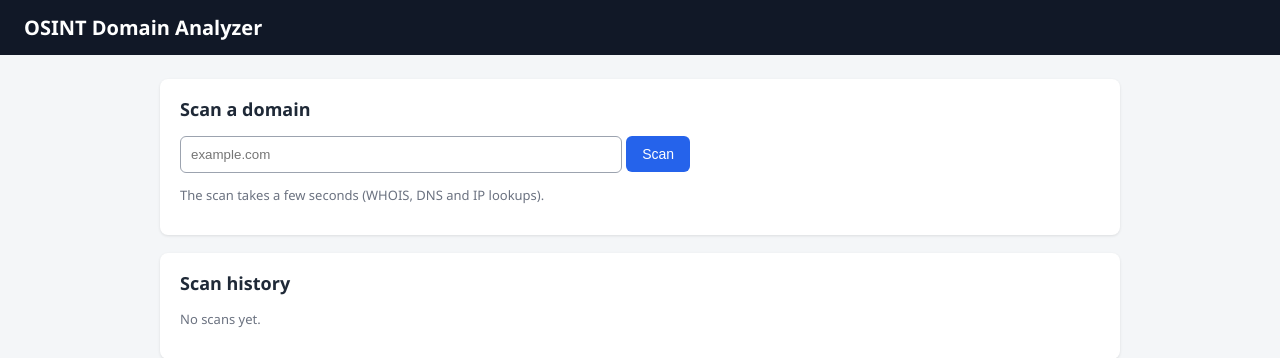
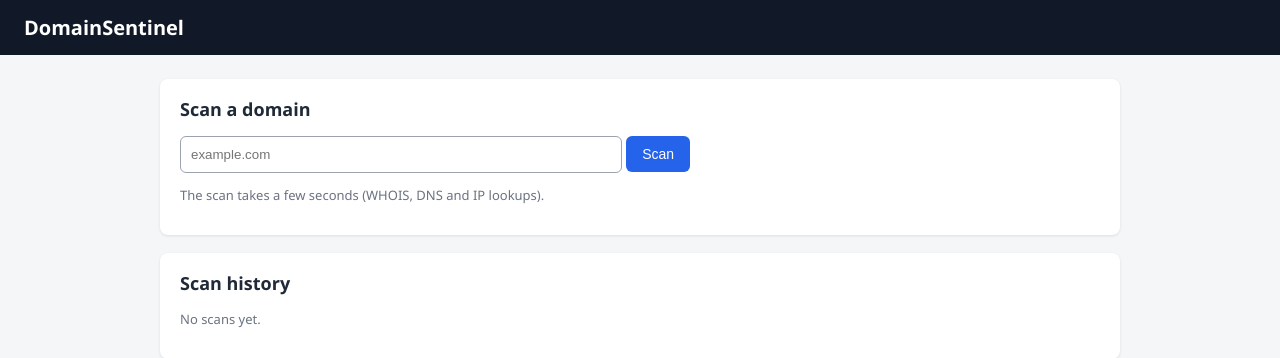
Before and after one commit to prathameshghavre/DomainSentinel, a Flask app: page / in a window 1280 px wide. Shown: the top 358 px of the page. Run offline with Flask 3, Linux system fonts and the light colour scheme; data that the repository does not hold is empty.

Commit message:
Rename project to DomainSentinel

```diff
--- a/templates/base.html
+++ b/templates/base.html
@@ -3,7 +3,7 @@
 <head>
 <meta charset="utf-8">
 <meta name="viewport" content="width=device-width, initial-scale=1">
-<title>{% block title %}OSINT Domain Analyzer{% endblock %}</title>
+<title>{% block title %}DomainSentinel{% endblock %}</title>
 <style>
   body { font-family: Segoe UI, Arial, sans-serif; background: #f4f6f8; color: #1f2937; margin: 0; }
   header { background: #111827; padding: 14px 24px; }
@@ -27,7 +27,7 @@
 </style>
 </head>
 <body>
-<header><a href="{{ url_for('index') }}">OSINT Domain Analyzer</a></header>
+<header><a href="{{ url_for('index') }}">DomainSentinel</a></header>
 <main>
 {% block content %}{% endblock %}
 <p class="muted">Uses only public data (WHOIS, DNS, IP geolocation). Results are indicators, not a final verdict. For authorized and lawful use only.</p>
```
Also changed, not shown: README.md.
